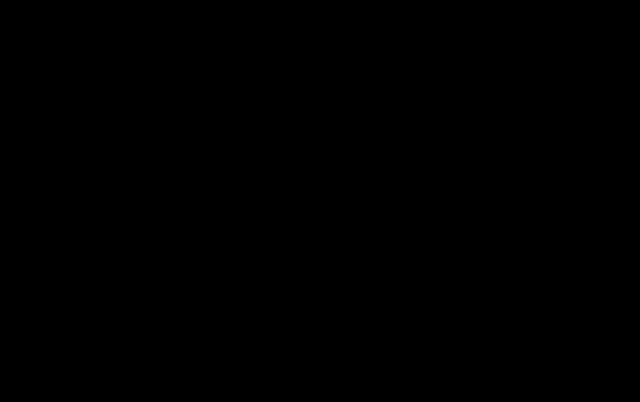
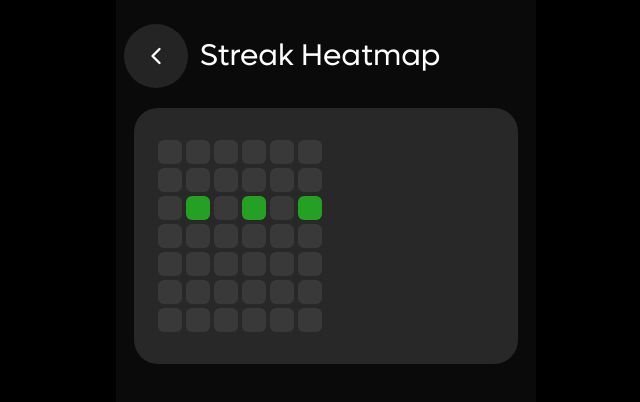
Before and after one commit to Dusky-Div/Good-Reps-Only, a React (Vite) app in the folder frontend/: page /map in a window 1280 px wide. Before the commit this address had no page. Shown: the top 402 px of the page, without its empty margins (314-954 px from the left). Built offline with nearby package versions, Linux system fonts and the light colour scheme.

Commit message:
heatmap created

```diff
--- a/frontend/src/components/BottomNav.tsx
+++ b/frontend/src/components/BottomNav.tsx
@@ -31,13 +31,13 @@
         isVisible ? "opacity-100 translate-y-0" : "opacity-0 translate-y-80"
       }`}
     >
-      <div className="h-fit p-1 bg-gray-900/10 backdrop-blur-sm rounded-2xl flex gap-3 items-center justify-around">
-        <button
-          className="flex flex-col items-center justify-center w-14 h-14 p-1 bg-white text-[#242424] rounded-2xl text-xs gap-1"
-          onClick={() => {
-            navigate("/my-splits");
-          }}
-        >
+      <div
+        className="h-fit p-1 bg-gray-900/10 backdrop-blur-sm rounded-2xl flex gap-3 items-center justify-around"
+        onClick={() => {
+          navigate("/my-splits");
+        }}
+      >
+        <button className="flex flex-col items-center justify-center w-14 h-14 p-1 bg-white text-[#242424] rounded-2xl text-xs gap-1">
           <Dumbbell className="w-5 h-5" />
           Splits
         </button>
@@ -51,7 +51,12 @@
           <ChartLine className="w-5 h-5" />
           Stats
         </button>
-        <button className="flex flex-col items-center justify-center w-14 h-14 p-1 bg-white text-[#242424] rounded-2xl text-xs gap-1">
+        <button
+          className="flex flex-col items-center justify-center w-14 h-14 p-1 bg-white text-[#242424] rounded-2xl text-xs gap-1"
+          onClick={() => {
+            navigate("/map");
+          }}
+        >
           <Star className="w-5 h-5" />
           Map
         </button>
--- /dev/null
+++ b/frontend/src/components/Map.tsx
@@ -0,0 +1,22 @@
+const Map = () => {
+  return (
+    <div className="grid grid-rows-7 grid-flow-col gap-1 justify-start">
+      <div className="h-6 w-6 rounded-md bg-[#393939]"></div>
+      <div className="h-6 w-6 rounded-md bg-[#393939]"></div>
+      <div className="h-6 w-6 rounded-md bg-[#393939]"></div>
+      <div className="h-6 w-6 rounded-md bg-[#393939]"></div>
+      <div className="h-6 w-6 rounded-md bg-[#393939]"></div>
+      <div className="h-6 w-6 rounded-md bg-[#393939]"></div>
+      <div className="h-6 w-6 rounded-md bg-[#393939]"></div>
+      <div className="h-6 w-6 rounded-md bg-[#393939]"></div>
+      <div className="h-6 w-6 rounded-md bg-[#393939]"></div>
+      <div className="h-6 w-6 rounded-md bg-[#25a025]"></div>
+      <div className="h-6 w-6 rounded-md bg-[#393939]"></div>
+      <div className="h-6 w-6 rounded-md bg-[#393939]"></div>
+      <div className="h-6 w-6 rounded-md bg-[#393939]"></div>
+      <div className="h-6 w-6 rounded-md bg-[#393939]"></div>
+    </div>
+  );
+};
+
+export default Map;
--- a/frontend/src/main.tsx
+++ b/frontend/src/main.tsx
@@ -4,6 +4,7 @@
 import App from "./App.tsx";
 import { BrowserRouter as Router, Routes, Route } from "react-router-dom";
 import MySplits from "./pages/MySplits.tsx";
+import Heatmap from "./pages/Heatmap.tsx";
 
 createRoot(document.getElementById("root")!).render(
   <StrictMode>
@@ -11,6 +12,7 @@
       <Routes>
         <Route path="/" element={<App />} />
         <Route path="/my-splits" element={<MySplits />} />
+        <Route path="/map" element={<Heatmap />} />
       </Routes>
     </Router>
   </StrictMode>
--- /dev/null
+++ b/frontend/src/pages/Heatmap.tsx
@@ -0,0 +1,29 @@
+import Map from "@/components/Map";
+import { ChevronLeft } from "lucide-react";
+import { useNavigate } from "react-router-dom";
+
+const Heatmap = () => {
+  const navigate = useNavigate();
+  return (
+    <div className="container flex flex-col bg-[#0A0A0A] mx-auto w-svw max-w-[420px] min-h-svh p-2 gap-1">
+      <div className="flex mt-4 text-3xl text-white font- items-center gap-3">
+        <button
+          className="flex w-16 h-16 bg-[#242424] rounded-full items-center justify-center"
+          onClick={() => navigate("/")}
+        >
+          <div>
+            <ChevronLeft className="w-7 h-7" />
+          </div>
+        </button>
+        <p>Streak Heatmap</p>
+      </div>
+      <div className="flex text-lg py-8 px-6 mt-4 w-96 self-center gap-1 text-[#152607] bg-[#282828] rounded-3xl">
+        <Map />
+        <Map />
+        <Map />
+      </div>
+    </div>
+  );
+};
+
+export default Heatmap;
--- a/frontend/src/pages/MySplits.tsx
+++ b/frontend/src/pages/MySplits.tsx
@@ -9,11 +9,14 @@
   return (
     <div className="container flex flex-col bg-[#0A0A0A] mx-auto w-svw max-w-[420px] min-h-svh p-2 gap-1">
       <div className="flex mt-4 text-3xl text-white font- items-center gap-3">
-        <div className="flex w-16 h-16 bg-[#242424] rounded-full items-center justify-center">
-          <button onClick={() => navigate("/")}>
+        <button
+          className="flex w-16 h-16 bg-[#242424] rounded-full items-center justify-center"
+          onClick={() => navigate("/")}
+        >
+          <button>
             <ChevronLeft className="w-7 h-7" />
           </button>
-        </div>
+        </button>
         <p>My Splits</p>
       </div>
       <div className="flex text-lg py-8 px-6 mt-4 w-96 self-center flex-col text-[#152607] bg-[#D0E9BC] rounded-3xl">
```
Also changed, not shown: 1 other file (tests, documents, lock files or other folders).
